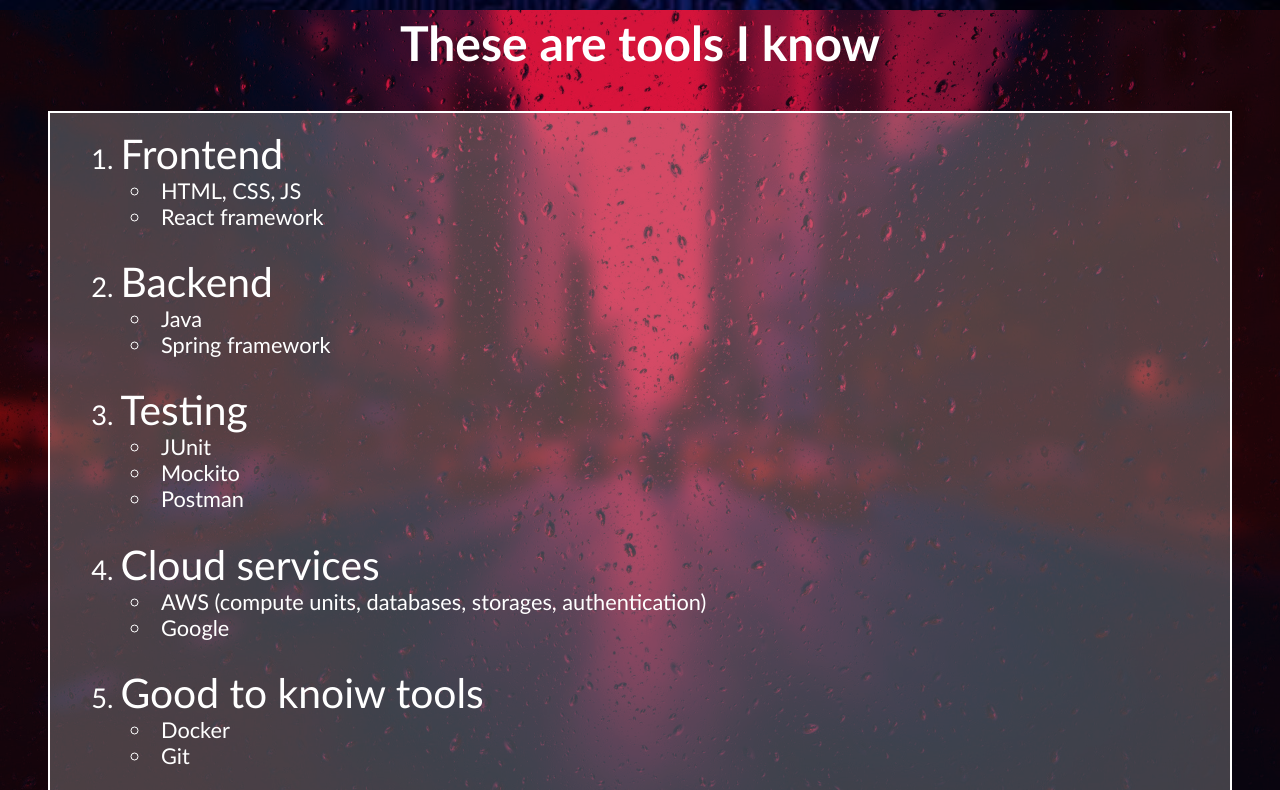
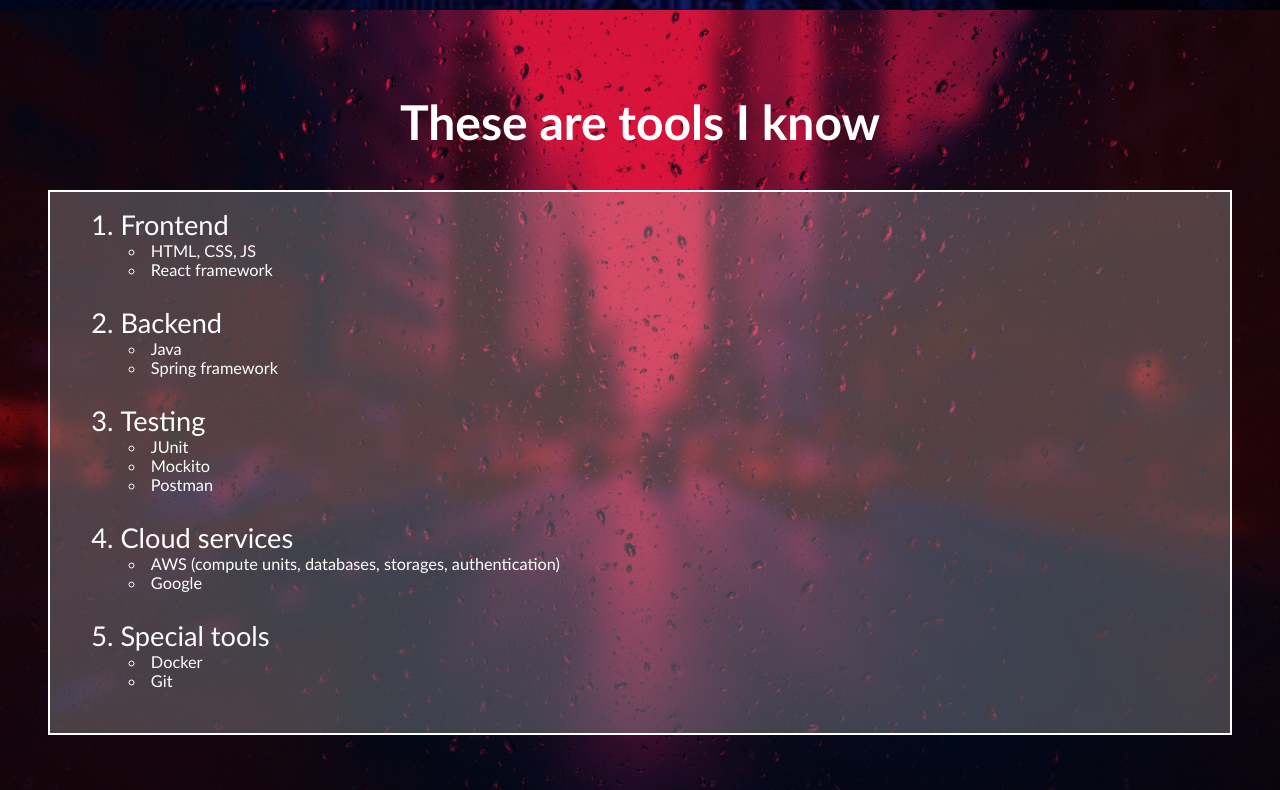
Before and after one commit to PrzemekWoznica/przemek-woznica-bio, a React (Create React App) app: page / in a window 1280 px wide. Shown: the part 790-1580 px from the top of the page. Built offline with nearby package versions, Linux system fonts and the light colour scheme.

Commit message:
Fixing skills section

```diff
--- a/src/App.css
+++ b/src/App.css
@@ -34,14 +34,6 @@
     align-items: center;
 }
 
-.paragraph{
-    color: white;
-    text-align: justify;
-    font-size: 1.5em;
-    text-justify: inter-word;
-
-}
-
 
 @media screen and (max-width: 600px){
     .header{
@@ -52,8 +44,4 @@
     .data-container{
         padding: 0 1em;
     }
-
-    .paragraph{
-        font-size: 1.5em;
-    }
 }
--- a/src/components/apps/Apps.css
+++ b/src/components/apps/Apps.css
@@ -30,9 +30,3 @@
     box-shadow: 0 0 20px yellow;
     color: black;
 }
-
-@media screen and (max-width: 600px) {
-    .link{
-        transition-duration: 0s;
-    }
-}
--- a/src/components/personal-data/Data.css
+++ b/src/components/personal-data/Data.css
@@ -8,9 +8,23 @@
     background-attachment: fixed;
 }
 
+.paragraph{
+    color: white;
+    text-align: justify;
+    font-size: 1.5em;
+    text-justify: inter-word;
+
+}
+
 .greeting{
     color:white;
     margin: 2em;
     font-style: italic;
     font-size: 1em;
 }
+
+@media screen and (max-width: 600px){
+    .paragraph{
+        font-size: 1.5em;
+    }
+}
--- a/src/components/skills/Skills.css
+++ b/src/components/skills/Skills.css
@@ -25,7 +25,7 @@
 
 .secondary-list > li{
     list-style-position: inside;
-    font-size: 0.8em;
+    font-size: 0.6em;
     margin-left: 0.5em;
 }
 
--- a/src/components/skills/Skills.js
+++ b/src/components/skills/Skills.js
@@ -8,7 +8,7 @@
                 <h1 className='header'>These are tools I know</h1>
                 <ol className='primary-list'>
                     <li>
-                        <p className='paragraph'>Frontend</p>
+                        <p className='list-header'>Frontend</p>
                         <ul className='secondary-list'>
                             <li>HTML, CSS, JS</li>
                             <li>React framework</li>
@@ -16,7 +16,7 @@
                     </li>
 
                     <li>
-                        <p className='paragraph'>Backend</p>
+                        <p className='list-header'>Backend</p>
                         <ul className='secondary-list'>
                             <li>Java</li>
                             <li>Spring framework</li>
@@ -24,7 +24,7 @@
                     </li>
 
                     <li>
-                        <p className='paragraph'>Testing</p>
+                        <p className='list-header'>Testing</p>
                         <ul className='secondary-list'>
                             <li>JUnit</li>
                             <li>Mockito</li>
@@ -33,7 +33,7 @@
                     </li>
 
                     <li>
-                        <p className='paragraph'>Cloud services</p>
+                        <p className='list-header'>Cloud services</p>
                         <ul className='secondary-list'>
                             <li>AWS (compute units, databases, storages, authentication)</li>
                             <li>Google</li>
@@ -41,7 +41,7 @@
                     </li>
 
                     <li>
-                        <p className='paragraph'>Good to knoiw tools</p>
+                        <p className='list-header'>Special tools</p>
                         <ul className='secondary-list'>
                             <li>Docker</li>
                             <li>Git</li>
```
